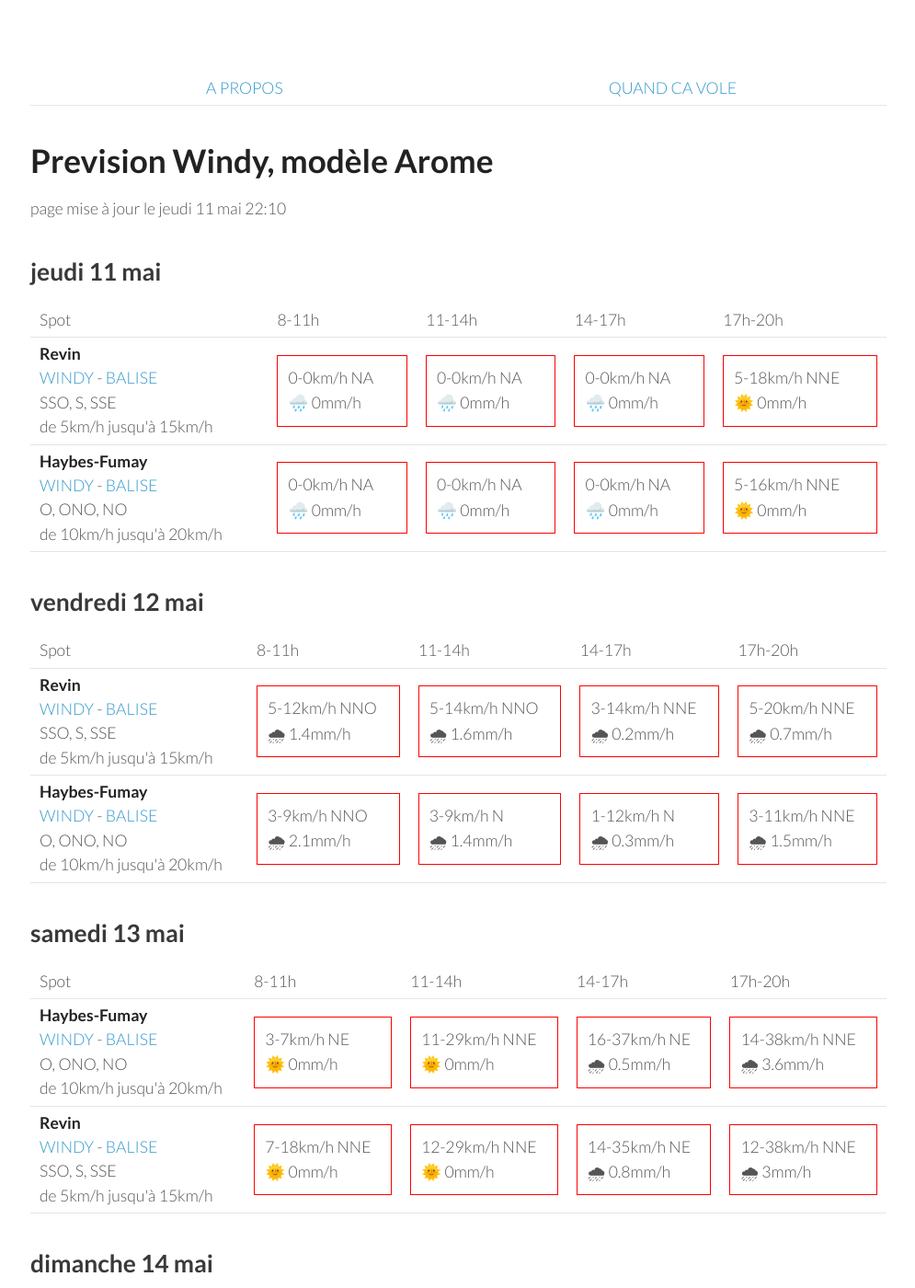
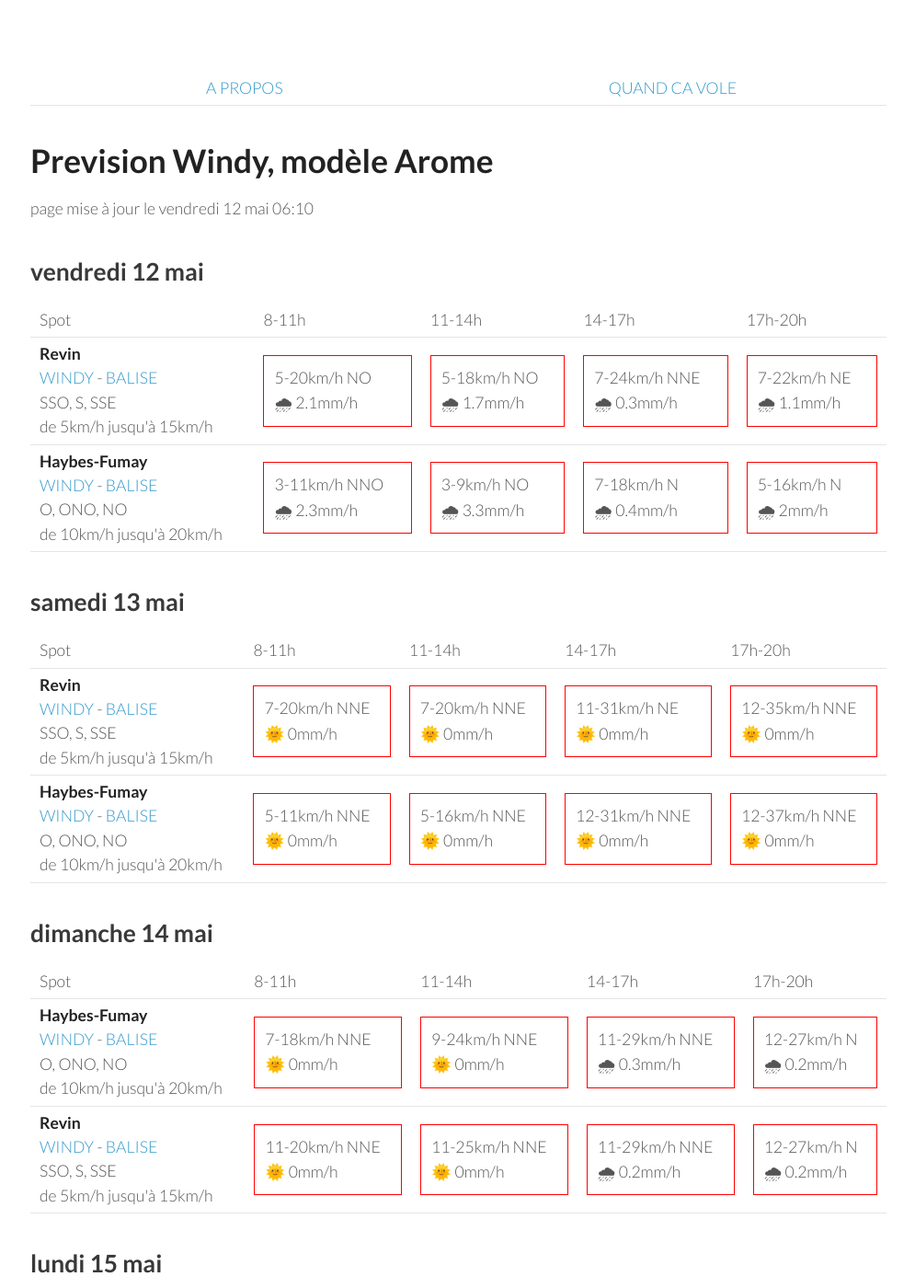
Before and after one commit to parapente-dans-le-nord/parapente-dans-le-nord.github.io, a Jekyll site: the page built from ardennes.markdown, in a window 1280 px wide and 1400 px high. Shown: the whole window at 92% size, without its empty margins (25-1020 px from the left). Built offline with Jekyll 4.4.1, drawn with Linux system fonts in a browser that asks for light colours; some of the changed text lies outside the part shown.

Commit message:
update index.markdown

```diff
--- a/ardennes.markdown
+++ b/ardennes.markdown
@@ -7,42 +7,8 @@ title:  "Tous les spots"
 {: .links}
 
 # Prevision Windy, modèle Arome
-page mise à jour le jeudi 11 mai 22:10
+page mise à jour le vendredi 12 mai 06:10
 
-## jeudi 11 mai
-
-{::nomarkdown}
-<table>
-  <tbody>
-    <tr>
-      <td>Spot</td>
-      <td>8-11h</td>
-      <td>11-14h</td>
-      <td>14-17h</td>
-      <td>17h-20h</td>
-    </tr>
-<tr>
-        <td><strong>Revin</strong><br><a href="https://windy.com/49.948/4.625?49.543,4.625,8">WINDY</a> - <span class=""><a href="http://www.balisemeteo.com/balise.php?idBalise=5019">BALISE</a> </span><br> <span class="vent-favorable">SSO, S, SSE</span><br><span class="force-vent">de 5km/h jusqu'à 15km/h</span> </td>
-
-            <td><div class="not-flyable"><p>0-0km/h NA</p><p>🌧️ 0mm/h</p></div></td>
-            <td><div class="not-flyable"><p>0-0km/h NA</p><p>🌧️ 0mm/h</p></div></td>
-            <td><div class="not-flyable"><p>0-0km/h NA</p><p>🌧️ 0mm/h</p></div></td>
-            <td><div class="not-flyable"><p>5-18km/h NNE</p><p>🌞 0mm/h</p></div></td>
-
-    </tr>
-<tr>
-        <td><strong>Haybes-Fumay</strong><br><a href="https://windy.com/49.998/4.715?49.913,4.738,10">WINDY</a> - <span class=""><a href="http://www.balisemeteo.com/balise.php?idBalise=104">BALISE</a> </span><br> <span class="vent-favorable">O, ONO, NO</span><br><span class="force-vent">de 10km/h jusqu'à 20km/h</span> </td>
-
-            <td><div class="not-flyable"><p>0-0km/h NA</p><p>🌧️ 0mm/h</p></div></td>
-            <td><div class="not-flyable"><p>0-0km/h NA</p><p>🌧️ 0mm/h</p></div></td>
-            <td><div class="not-flyable"><p>0-0km/h NA</p><p>🌧️ 0mm/h</p></div></td>
-            <td><div class="not-flyable"><p>5-16km/h NNE</p><p>🌞 0mm/h</p></div></td>
-
-    </tr>
-
-</tbody>
-</table>
-{:/}
 ## vendredi 12 mai
 
 {::nomarkdown}
@@ -58,20 +24,20 @@ page mise à jour le jeudi 11 mai 22:10
 <tr>
         <td><strong>Revin</strong><br><a href="https://windy.com/49.948/4.625?49.543,4.625,8">WINDY</a> - <span class=""><a href="http://www.balisemeteo.com/balise.php?idBalise=5019">BALISE</a> </span><br> <span class="vent-favorable">SSO, S, SSE</span><br><span class="force-vent">de 5km/h jusqu'à 15km/h</span> </td>
 
-            <td><div class="not-flyable"><p>5-12km/h NNO</p><p>🌧 1.4mm/h</p></div></td>
-            <td><div class="not-flyable"><p>5-14km/h NNO</p><p>🌧 1.6mm/h</p></div></td>
-            <td><div class="not-flyable"><p>3-14km/h NNE</p><p>🌧 0.2mm/h</p></div></td>
-            <td><div class="not-flyable"><p>5-20km/h NNE</p><p>🌧 0.7mm/h</p></div></td>
+            <td><div class="not-flyable"><p>5-20km/h NO</p><p>🌧 2.1mm/h</p></div></td>
+            <td><div class="not-flyable"><p>5-18km/h NO</p><p>🌧 1.7mm/h</p></div></td>
+            <td><div class="not-flyable"><p>7-24km/h NNE</p><p>🌧 0.3mm/h</p></div></td>
+            <td><div class="not-flyable"><p>7-22km/h NE</p><p>🌧 1.1mm/h</p></div></td>
 
 
     </tr>
 <tr>
         <td><strong>Haybes-Fumay</strong><br><a href="https://windy.com/49.998/4.715?49.913,4.738,10">WINDY</a> - <span class=""><a href="http://www.balisemeteo.com/balise.php?idBalise=104">BALISE</a> </span><br> <span class="vent-favorable">O, ONO, NO</span><br><span class="force-vent">de 10km/h jusqu'à 20km/h</span> </td>
 
-            <td><div class="not-flyable"><p>3-9km/h NNO</p><p>🌧 2.1mm/h</p></div></td>
-            <td><div class="not-flyable"><p>3-9km/h N</p><p>🌧 1.4mm/h</p></div></td>
-            <td><div class="not-flyable"><p>1-12km/h N</p><p>🌧 0.3mm/h</p></div></td>
-            <td><div class="not-flyable"><p>3-11km/h NNE</p><p>🌧 1.5mm/h</p></div></td>
+            <td><div class="not-flyable"><p>3-11km/h NNO</p><p>🌧 2.3mm/h</p></div></td>
+            <td><div class="not-flyable"><p>3-9km/h NO</p><p>🌧 3.3mm/h</p></div></td>
+            <td><div class="not-flyable"><p>7-18km/h N</p><p>🌧 0.4mm/h</p></div></td>
+            <td><div class="not-flyable"><p>5-16km/h N</p><p>🌧 2mm/h</p></div></td>
 
 
     </tr>
@@ -92,22 +58,22 @@ page mise à jour le jeudi 11 mai 22:10
       <td>17h-20h</td>
     </tr>
 <tr>
-        <td><strong>Haybes-Fumay</strong><br><a href="https://windy.com/49.998/4.715?49.913,4.738,10">WINDY</a> - <span class=""><a href="http://www.balisemeteo.com/balise.php?idBalise=104">BALISE</a> </span><br> <span class="vent-favorable">O, ONO, NO</span><br><span class="force-vent">de 10km/h jusqu'à 20km/h</span> </td>
+        <td><strong>Revin</strong><br><a href="https://windy.com/49.948/4.625?49.543,4.625,8">WINDY</a> - <span class=""><a href="http://www.balisemeteo.com/balise.php?idBalise=5019">BALISE</a> </span><br> <span class="vent-favorable">SSO, S, SSE</span><br><span class="force-vent">de 5km/h jusqu'à 15km/h</span> </td>
 
-            <td><div class="not-flyable"><p>3-7km/h NE</p><p>🌞 0mm/h</p></div></td>
-            <td><div class="not-flyable"><p>11-29km/h NNE</p><p>🌞 0mm/h</p></div></td>
-            <td><div class="not-flyable"><p>16-37km/h NE</p><p>🌧 0.5mm/h</p></div></td>
-            <td><div class="not-flyable"><p>14-38km/h NNE</p><p>🌧 3.6mm/h</p></div></td>
+            <td><div class="not-flyable"><p>7-20km/h NNE</p><p>🌞 0mm/h</p></div></td>
+            <td><div class="not-flyable"><p>7-20km/h NNE</p><p>🌞 0mm/h</p></div></td>
+            <td><div class="not-flyable"><p>11-31km/h NE</p><p>🌞 0mm/h</p></div></td>
+            <td><div class="not-flyable"><p>12-35km/h NNE</p><p>🌞 0mm/h</p></div></td>
 
 
     </tr>
 <tr>
-        <td><strong>Revin</strong><br><a href="https://windy.com/49.948/4.625?49.543,4.625,8">WINDY</a> - <span class=""><a href="http://www.balisemeteo.com/balise.php?idBalise=5019">BALISE</a> </span><br> <span class="vent-favorable">SSO, S, SSE</span><br><span class="force-vent">de 5km/h jusqu'à 15km/h</span> </td>
+        <td><strong>Haybes-Fumay</strong><br><a href="https://windy.com/49.998/4.715?49.913,4.738,10">WINDY</a> - <span class=""><a href="http://www.balisemeteo.com/balise.php?idBalise=104">BALISE</a> </span><br> <span class="vent-favorable">O, ONO, NO</span><br><span class="force-vent">de 10km/h jusqu'à 20km/h</span> </td>
 
-            <td><div class="not-flyable"><p>7-18km/h NNE</p><p>🌞 0mm/h</p></div></td>
-            <td><div class="not-flyable"><p>12-29km/h NNE</p><p>🌞 0mm/h</p></div></td>
-            <td><div class="not-flyable"><p>14-35km/h NE</p><p>🌧 0.8mm/h</p></div></td>
-            <td><div class="not-flyable"><p>12-38km/h NNE</p><p>🌧 3mm/h</p></div></td>
+            <td><div class="not-flyable"><p>5-11km/h NNE</p><p>🌞 0mm/h</p></div></td>
+            <td><div class="not-flyable"><p>5-16km/h NNE</p><p>🌞 0mm/h</p></div></td>
+            <td><div class="not-flyable"><p>12-31km/h NNE</p><p>🌞 0mm/h</p></div></td>
+            <td><div class="not-flyable"><p>12-37km/h NNE</p><p>🌞 0mm/h</p></div></td>
 
 
     </tr>
@@ -130,20 +96,20 @@ page mise à jour le jeudi 11 mai 22:10
 <tr>
         <td><strong>Haybes-Fumay</strong><br><a href="https://windy.com/49.998/4.715?49.913,4.738,10">WINDY</a> - <span class=""><a href="http://www.balisemeteo.com/balise.php?idBalise=104">BALISE</a> </span><br> <span class="vent-favorable">O, ONO, NO</span><br><span class="force-vent">de 10km/h jusqu'à 20km/h</span> </td>
 
-            <td><div class="not-flyable"><p>7-16km/h N</p><p>🌞 0mm/h</p></div></td>
-            <td><div class="not-flyable"><p>11-25km/h N</p><p>🌞 0mm/h</p></div></td>
-            <td><div class="not-flyable"><p>12-29km/h N</p><p>🌧 0.2mm/h</p></div></td>
-            <td><div class="not-flyable"><p>12-29km/h NNO</p><p>🌧 0.4mm/h</p></div></td>
+            <td><div class="not-flyable"><p>7-18km/h NNE</p><p>🌞 0mm/h</p></div></td>
+            <td><div class="not-flyable"><p>9-24km/h NNE</p><p>🌞 0mm/h</p></div></td>
+            <td><div class="not-flyable"><p>11-29km/h NNE</p><p>🌧 0.3mm/h</p></div></td>
+            <td><div class="not-flyable"><p>12-27km/h N</p><p>🌧 0.2mm/h</p></div></td>
 
 
     </tr>
 <tr>
         <td><strong>Revin</strong><br><a href="https://windy.com/49.948/4.625?49.543,4.625,8">WINDY</a> - <span class=""><a href="http://www.balisemeteo.com/balise.php?idBalise=5019">BALISE</a> </span><br> <span class="vent-favorable">SSO, S, SSE</span><br><span class="force-vent">de 5km/h jusqu'à 15km/h</span> </td>
 
-            <td><div class="not-flyable"><p>9-20km/h N</p><p>🌞 0mm/h</p></div></td>
-            <td><div class="not-flyable"><p>11-25km/h N</p><p>🌞 0mm/h</p></div></td>
-            <td><div class="not-flyable"><p>12-29km/h N</p><p>🌧 0.2mm/h</p></div></td>
-            <td><div class="not-flyable"><p>14-29km/h NNO</p><p>🌧 0.4mm/h</p></div></td>
+            <td><div class="not-flyable"><p>11-20km/h NNE</p><p>🌞 0mm/h</p></div></td>
+            <td><div class="not-flyable"><p>11-25km/h NNE</p><p>🌞 0mm/h</p></div></td>
+            <td><div class="not-flyable"><p>11-29km/h NNE</p><p>🌧 0.2mm/h</p></div></td>
+            <td><div class="not-flyable"><p>12-27km/h N</p><p>🌧 0.2mm/h</p></div></td>
 
 
     </tr>
@@ -166,8 +132,8 @@ page mise à jour le jeudi 11 mai 22:10
 <tr>
         <td><strong>Haybes-Fumay</strong><br><a href="https://windy.com/49.998/4.715?49.913,4.738,10">WINDY</a> - <span class=""><a href="http://www.balisemeteo.com/balise.php?idBalise=104">BALISE</a> </span><br> <span class="vent-favorable">O, ONO, NO</span><br><span class="force-vent">de 10km/h jusqu'à 20km/h</span> </td>
 
-            <td><div class="not-flyable"><p>9-18km/h OSO</p><p>🌞 0mm/h</p></div></td>
-            <td><div class="not-flyable"><p>12-29km/h ONO</p><p>🌧 0.4mm/h</p></div></td>
+            <td><div class="not-flyable"><p>5-14km/h NNO</p><p>🌞 0mm/h</p></div></td>
+            <td><div class="not-flyable"><p>9-24km/h N</p><p>🌞 0mm/h</p></div></td>
             <td><div class="not-flyable"><p>14-37km/h ONO</p><p>🌧 0.3mm/h</p></div></td>
             <td><div class="not-flyable"><p>14-35km/h NO</p><p>🌧 2.1mm/h</p></div></td>
 
@@ -176,8 +142,8 @@ page mise à jour le jeudi 11 mai 22:10
 <tr>
         <td><strong>Revin</strong><br><a href="https://windy.com/49.948/4.625?49.543,4.625,8">WINDY</a> - <span class=""><a href="http://www.balisemeteo.com/balise.php?idBalise=5019">BALISE</a> </span><br> <span class="vent-favorable">SSO, S, SSE</span><br><span class="force-vent">de 5km/h jusqu'à 15km/h</span> </td>
 
-            <td><div class="not-flyable"><p>9-18km/h OSO</p><p>🌞 0mm/h</p></div></td>
-            <td><div class="not-flyable"><p>14-29km/h ONO</p><p>🌧 0.5mm/h</p></div></td>
+            <td><div class="not-flyable"><p>7-16km/h NNO</p><p>🌞 0mm/h</p></div></td>
+            <td><div class="not-flyable"><p>11-24km/h NNO</p><p>🌞 0mm/h</p></div></td>
             <td><div class="not-flyable"><p>16-37km/h O</p><p>🌧 0.4mm/h</p></div></td>
             <td><div class="not-flyable"><p>16-35km/h NO</p><p>🌧 2mm/h</p></div></td>
 
```
